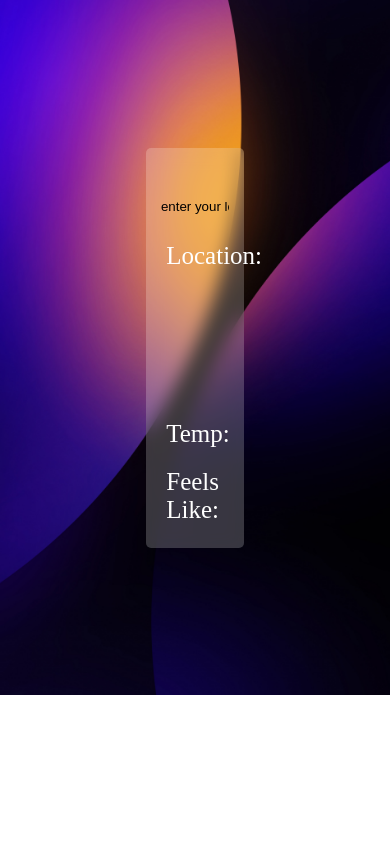
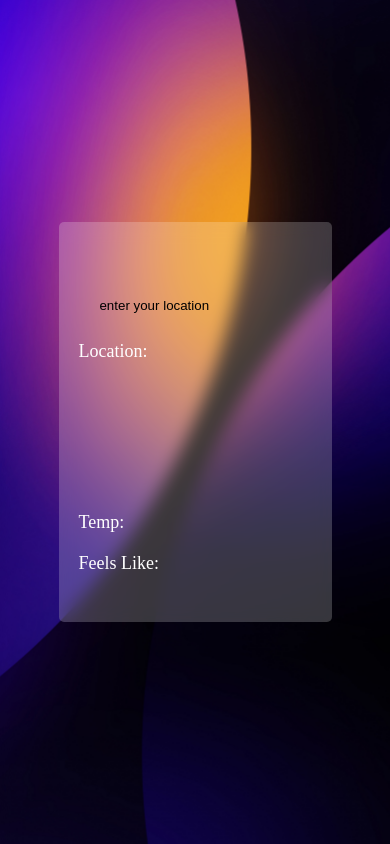
Before and after one commit to TanbirAhamed-007/weatherApp, a plain HTML site: page index.html in a window 390 px wide. Drawn offline with Linux system fonts and the light colour scheme.

Commit message:
css changes

```diff
--- a/style.css
+++ b/style.css
@@ -6,12 +6,11 @@
 }
 
 body {
-    height: 695px;
 }
 
 .main {
     width: 100%;
-    height: 100%;
+    height: 100vh;
     background-image: url(images/background.jpg);
     background-size: cover;
     background-position: center;
@@ -74,3 +73,21 @@ input::placeholder {
 #temp{
     margin-bottom: 20px;
 }
+
+
+@media screen and (max-width:769px) {
+    .all{
+        width: 35%;
+    }
+    .all p{
+        font-size: 20px;
+    }
+}
+@media screen and (max-width:500px) {
+    .all{
+        width: 70%;
+    }
+    .all p{
+        font-size: 18px;
+    }
+}
```
